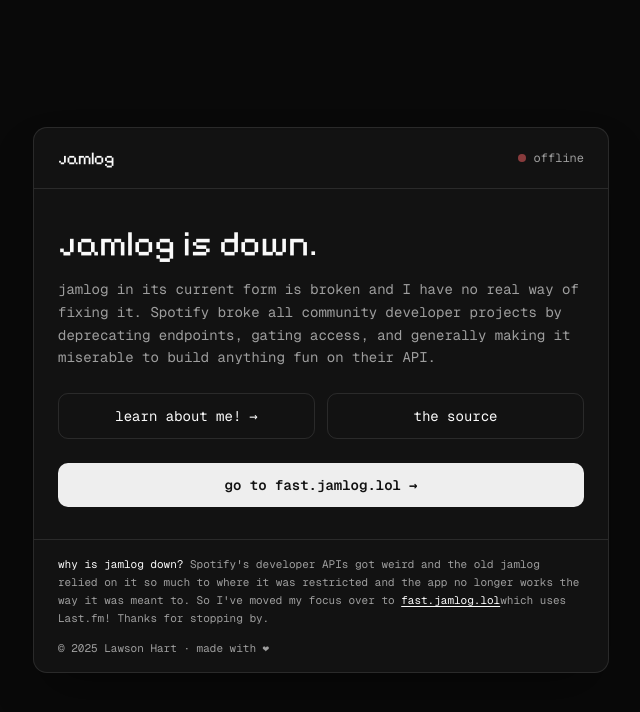
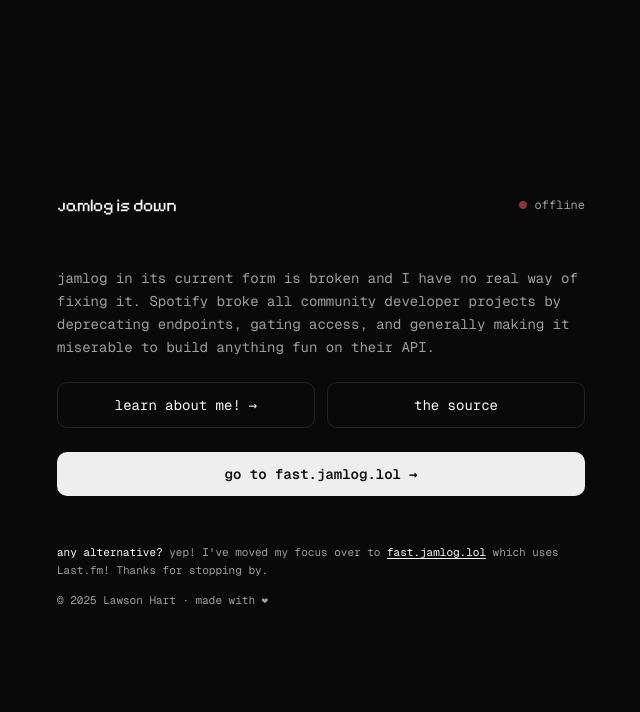
Before and after one commit to oyuh/spotify-util, a SvelteKit app: page / in a window 1280 px wide. Shown: the top 712 px of the page, without its empty margins (319-959 px from the left). Built offline with nearby package versions, Linux system fonts and the light colour scheme.

Commit message:
fix: color stuff

```diff
--- a/src/routes/+page.svelte
+++ b/src/routes/+page.svelte
@@ -9,12 +9,10 @@
 </svelte:head>
 
 <main class="min-h-dvh w-full flex items-center justify-center px-4 py-10">
-  <div
-    class="w-full max-w-xl rounded-xl border border-border bg-card text-card-foreground shadow-2xl shadow-black/40"
-  >
+  <div class="w-full max-w-xl text-card-foreground">
     <!-- header -->
-    <div class="flex items-center justify-between border-b border-border px-6 py-4">
-      <span class="font-pixel text-lg tracking-tight">jamlog</span>
+    <div class="flex items-center justify-between px-6 py-4">
+      <span class="font-pixel text-lg tracking-tight">jamlog is down</span>
       <span class="inline-flex items-center gap-2 font-mono-ui text-xs text-muted-foreground">
         <span class="size-2 rounded-full bg-destructive animate-pulse"></span>
         offline
@@ -24,9 +22,6 @@
     <!-- body -->
     <div class="px-6 py-8 space-y-6">
       <div class="space-y-3">
-        <h1 class="font-pixel text-3xl sm:text-4xl leading-tight">
-          jamlog is down.
-        </h1>
         <p class="font-mono-ui text-sm leading-relaxed text-muted-foreground">
           jamlog in its current form is broken and I have no real way of fixing it.
           Spotify broke all community developer projects by deprecating
@@ -63,15 +58,13 @@
     </div>
 
     <!-- footer -->
-    <div class="border-t border-border px-6 py-4">
+    <div class="px-6 py-4">
       <p class="font-mono-ui text-[11px] leading-relaxed text-muted-foreground">
-        <span class="text-foreground">why is jamlog down?</span>
-        Spotify's developer APIs got weird and the old jamlog relied on it so much to where it was
-        restricted and the app no longer works the way it was
-        meant to. So I've moved my focus over to
+        <span class="text-foreground">any alternative?</span>
+        yep! I've moved my focus over to
         <a href="https://fast.jamlog.lol" class="text-foreground underline underline-offset-2"
           >fast.jamlog.lol</a
-        >which uses Last.fm! Thanks for stopping by.
+        > which uses Last.fm! Thanks for stopping by.
       </p>
       <p class="mt-3 font-mono-ui text-[11px] text-muted-foreground">
         © {year} Lawson Hart · made with ❤︎⁠
```
Also changed, not shown: static/favicon.svg, static/site.webmanifest.
